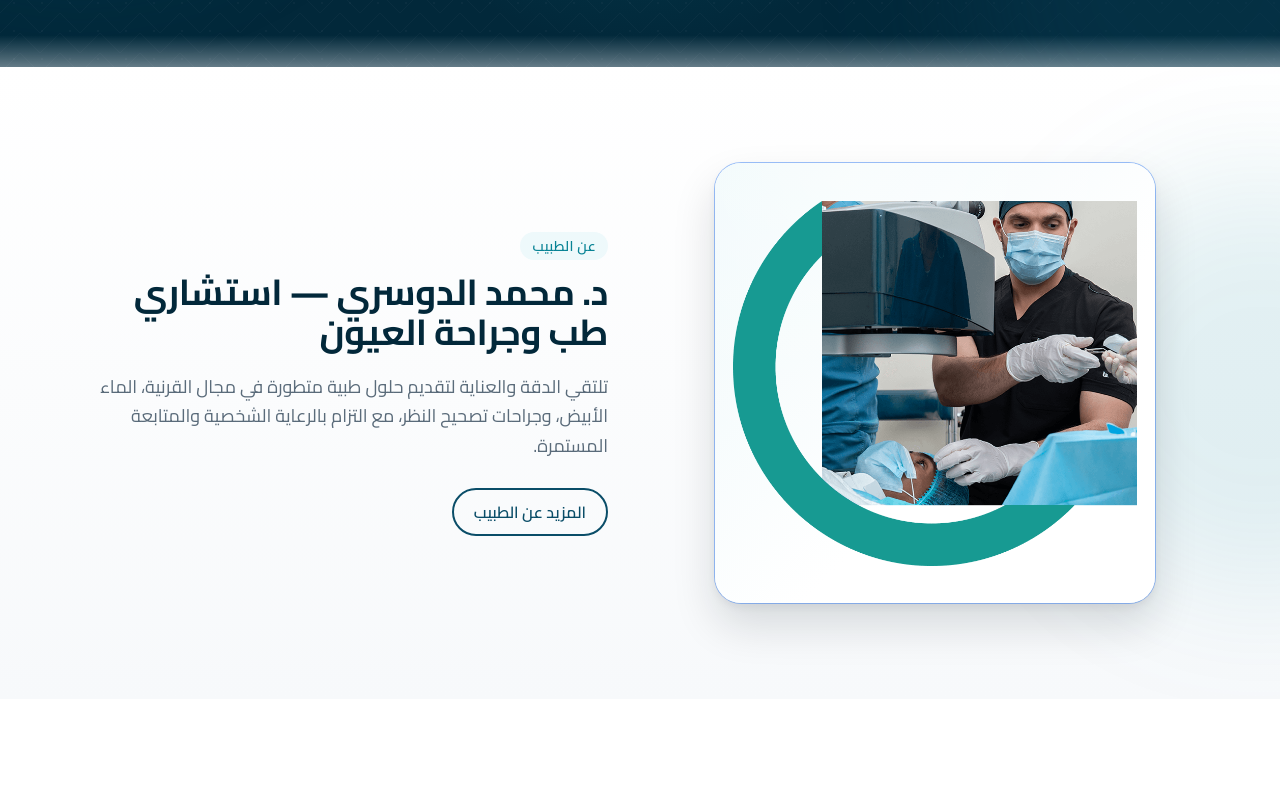
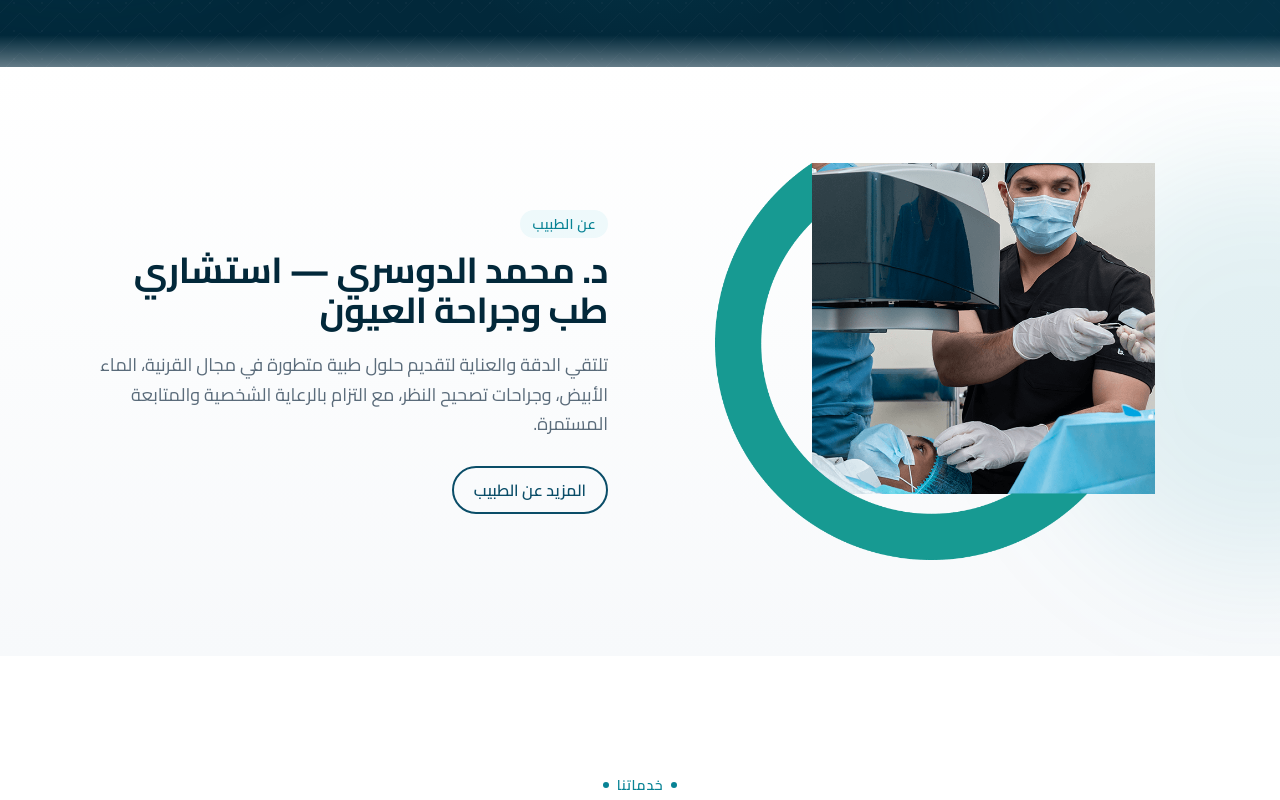
Before and after one commit to eclipseagency/drmdossary, a Next.js app: page / in a window 1280 px wide. Shown: the part 556-1356 px from the top of the page. Built offline with nearby package versions, Linux system fonts and the light colour scheme.

Commit message:
AboutPreview: drop the card frame around the image
The PNG already includes its own teal-ring composition; the surrounding
rounded card + light-blue ring + gradient bg made it look double-framed.
Render the image bare so the artwork stands on its own.

```diff
--- a/components/home/AboutPreview.tsx
+++ b/components/home/AboutPreview.tsx
@@ -28,21 +28,13 @@ export function AboutPreview({ lang }: { lang: Lang }) {
         <div className="grid md:grid-cols-2 gap-10 md:gap-16 items-center">
           <Reveal delay={80}>
             <div className="relative mx-auto w-full max-w-[440px]">
-              <div
-                className="relative aspect-square rounded-[26px] overflow-hidden shadow-lift ring-1 ring-brand-500/12 flex items-center justify-center"
-                style={{
-                  background:
-                    'radial-gradient(circle at 30% 0%, rgba(255,255,255,.5), rgba(255,255,255,0) 60%), linear-gradient(135deg, #eef9fb 0%, #ffffff 60%)',
-                }}
-              >
               <Image
                 src={ABOUT_IMG}
                 alt=""
                 width={460}
                 height={460}
-                  className="w-[92%] h-[92%] object-contain"
+                className="block w-full h-auto"
               />
-              </div>
             </div>
           </Reveal>
 
```
Lines whose indentation alone changed are shown as unchanged.
